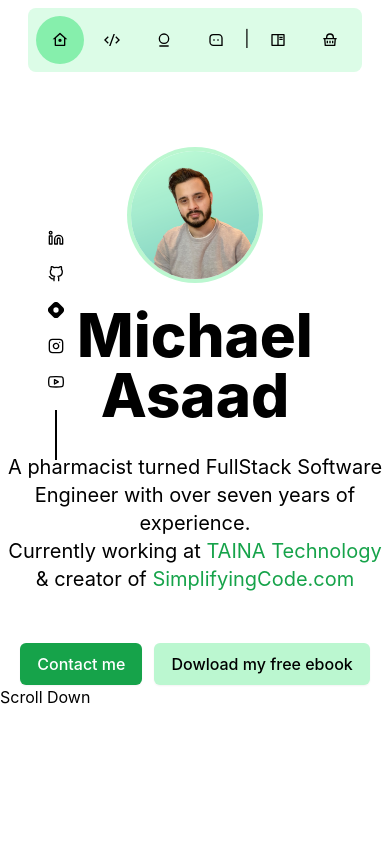
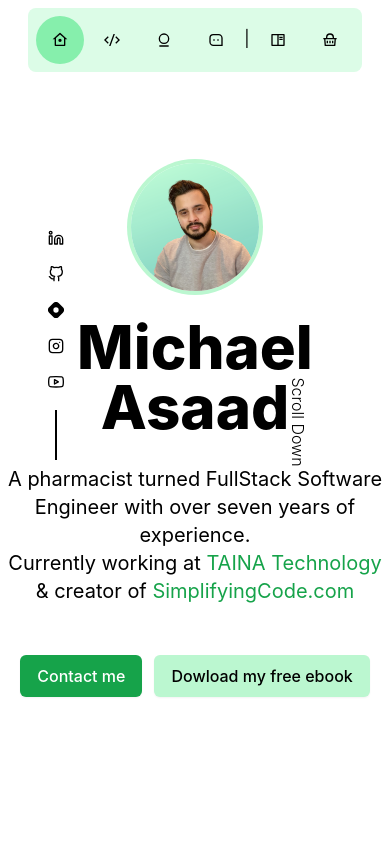
Before and after one commit to ma268/my-portfolio, a React (Create React App) app: page / in a window 390 px wide. Shown: the top 844 px of the page. Built offline with nearby package versions, Linux system fonts and the light colour scheme.

Commit message:
Add scroll css

```diff
--- a/src/Components/Header/index.js
+++ b/src/Components/Header/index.js
@@ -48,7 +48,12 @@ function Header() {
           target="_blank"
         />
       </div>
-      <a href="#work" alt="Scroll Down" id="scoll_down" className="">
+      <a
+        href="#work"
+        alt="Scroll Down"
+        id="scroll_down"
+        className="absolute right-12 rotate-90 font-light sm:invisible"
+      >
         Scroll Down
       </a>
       <HeaderSocials />
```
